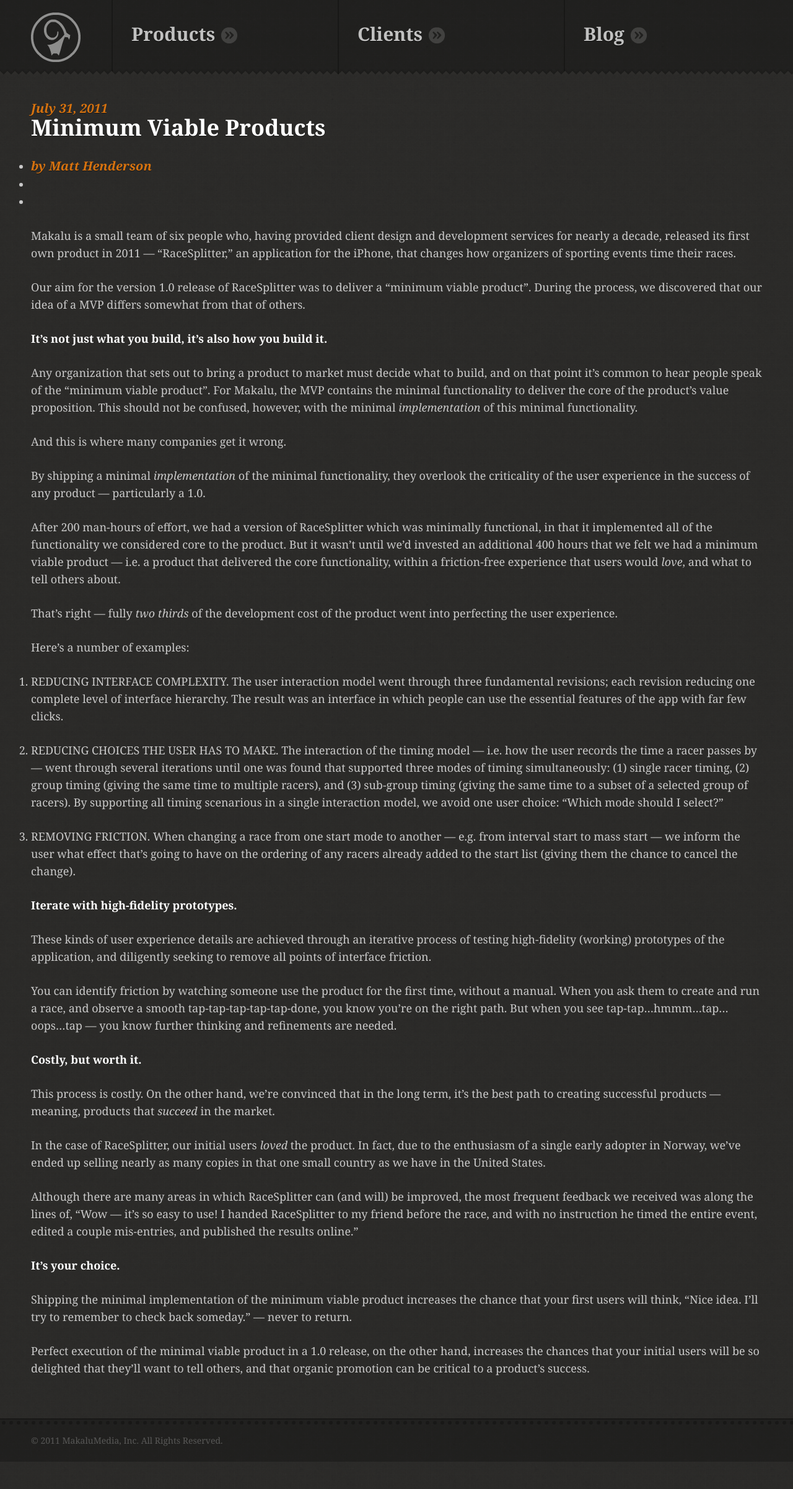
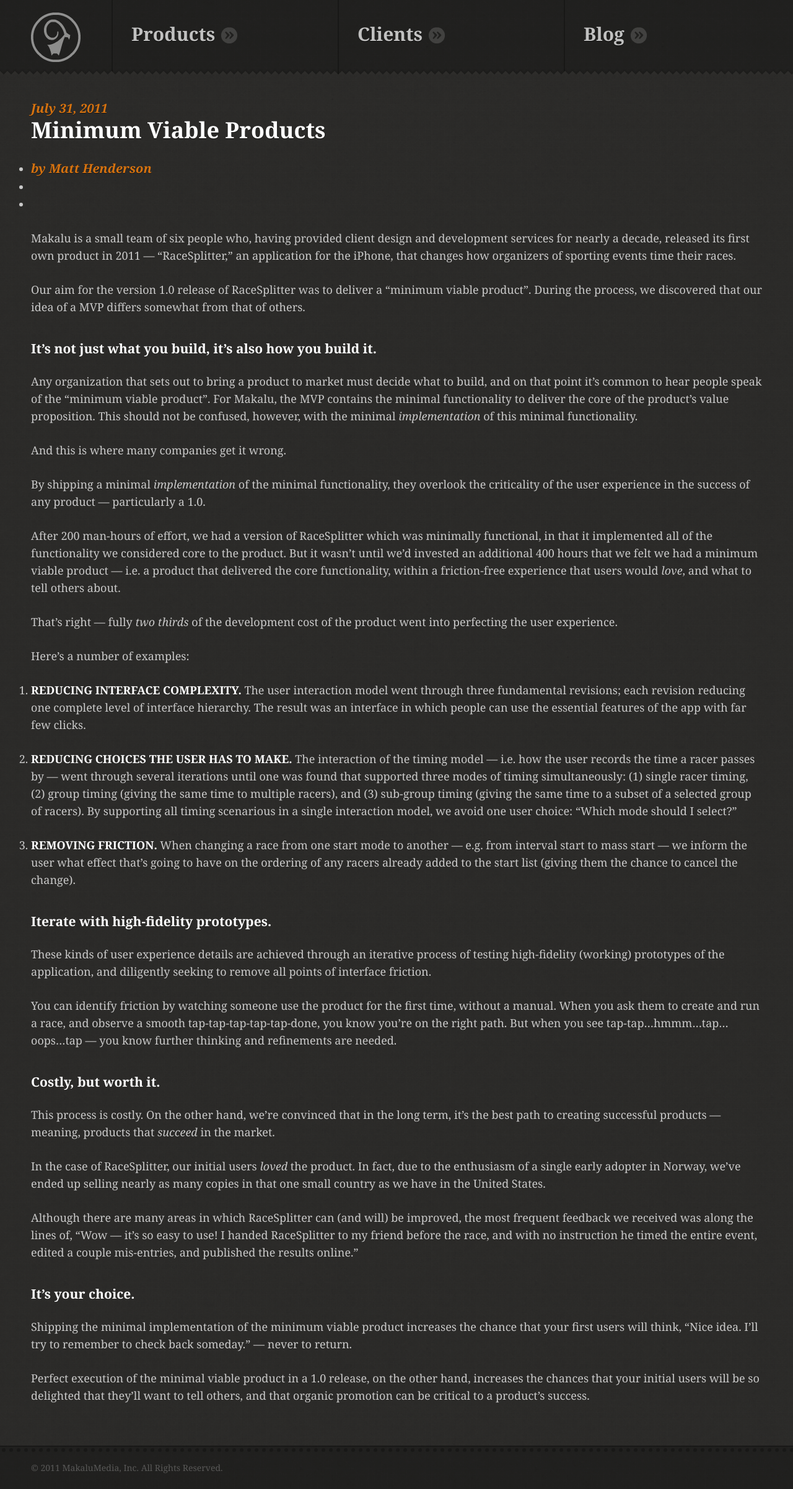
Before and after one commit to makalu/makalu.github.com, a Jekyll site: the page built from blog/_posts/2011-07-31-minimum-viable-product.markdown, in a window 1280 px wide. Shown: the whole page at 62% size. Built offline with Jekyll 4.4.1, drawn with Linux system fonts in a browser that asks for light colours; nearby versions of some CDN libraries; before the commit the page ends 2358 px from its top, so only the background shows below that.

Commit message:
Formatting tweaks

```diff
--- a/assets/css/makalu.css
+++ b/assets/css/makalu.css
@@ -96,7 +96,7 @@
   header em + h2,
   header em + h3 {
     text-shadow: rgba(0,0,0,.5) 0 1px 0;
-    margin-top: -.1em; }
+    margin-top: 0; }
 
 section {}
 
@@ -400,7 +400,8 @@
             color: rgba(255,255,255,.75); }
     #blog article .content,
     #blog article .excerpt {
-      margin-left: 40%;
+      margin-left: 40%; }
+    #blog article .excerpt {
       padding-top: 30px;
       background: url(../img/diamonds-horizontal.png) no-repeat 0 4px; }
       #blog article .excerpt p {
--- a/blog/_posts/2011-07-31-minimum-viable-product.markdown
+++ b/blog/_posts/2011-07-31-minimum-viable-product.markdown
@@ -10,7 +10,7 @@
 
 Our aim for the version 1.0 release of RaceSplitter was to deliver a “minimum viable product”. During the process, we discovered that our idea of a MVP differs somewhat from that of others.
 
-**It’s not just what you build, it’s also how you build it.**
+#### It’s not just what you build, it’s also how you build it.
 
 Any organization that sets out to bring a product to market must decide what to build, and on that point it’s common to hear people speak of the “minimum viable product”. For Makalu, the MVP contains the minimal functionality to deliver the core of the product’s value proposition. This should not be confused, however, with the minimal *implementation* of this minimal functionality.
 
@@ -24,19 +24,19 @@
 
 Here’s a number of examples:
 
-1. REDUCING INTERFACE COMPLEXITY. The user interaction model went through three fundamental revisions; each revision reducing one complete level of interface hierarchy. The result was an interface in which people can use the essential features of the app with far few clicks.
+1. **REDUCING INTERFACE COMPLEXITY.** The user interaction model went through three fundamental revisions; each revision reducing one complete level of interface hierarchy. The result was an interface in which people can use the essential features of the app with far few clicks.
 
-2. REDUCING CHOICES THE USER HAS TO MAKE. The interaction of the timing model — i.e. how the user records the time a racer passes by — went through several iterations until one was found that supported three modes of timing simultaneously: (1) single racer timing, (2) group timing (giving the same time to multiple racers), and (3) sub-group timing (giving the same time to a subset of a selected group of racers). By supporting all timing scenarious in a single interaction model, we avoid one user choice: “Which mode should I select?”
+2. **REDUCING CHOICES THE USER HAS TO MAKE.** The interaction of the timing model — i.e. how the user records the time a racer passes by — went through several iterations until one was found that supported three modes of timing simultaneously: (1) single racer timing, (2) group timing (giving the same time to multiple racers), and (3) sub-group timing (giving the same time to a subset of a selected group of racers). By supporting all timing scenarious in a single interaction model, we avoid one user choice: “Which mode should I select?”
 
-3. REMOVING FRICTION. When changing a race from one start mode to another — e.g. from interval start to mass start — we inform the user what effect that’s going to have on the ordering of any racers already added to the start list (giving them the chance to cancel the change).
+3. **REMOVING FRICTION.** When changing a race from one start mode to another — e.g. from interval start to mass start — we inform the user what effect that’s going to have on the ordering of any racers already added to the start list (giving them the chance to cancel the change).
 
-**Iterate with high-fidelity prototypes.**
+#### Iterate with high-fidelity prototypes.
 
 These kinds of user experience details are achieved through an iterative process of testing high-fidelity (working) prototypes of the application, and diligently seeking to remove all points of interface friction.
 
 You can identify friction by watching someone use the product for the first time, without a manual. When you ask them to create and run a race, and observe a smooth tap-tap-tap-tap-tap-done, you know you’re on the right path. But when you see tap-tap...hmmm...tap...oops...tap — you know further thinking and refinements are needed.
 
-**Costly, but worth it.**
+#### Costly, but worth it.
 
 This process is costly. On the other hand, we’re convinced that in the long term, it’s the best path to creating successful products — meaning, products that *succeed* in the market.
 
@@ -44,7 +44,7 @@
 
 Although there are many areas in which RaceSplitter can (and will) be improved, the most frequent feedback we received was along the lines of, “Wow — it’s so easy to use! I handed RaceSplitter to my friend before the race, and with no instruction he timed the entire event, edited a couple mis-entries, and published the results online.”
 
-**It’s your choice.**
+#### It’s your choice.
 
 Shipping the minimal implementation of the minimum viable product increases the chance that your first users will think, “Nice idea. I’ll try to remember to check back someday.” — never to return.
 
```
